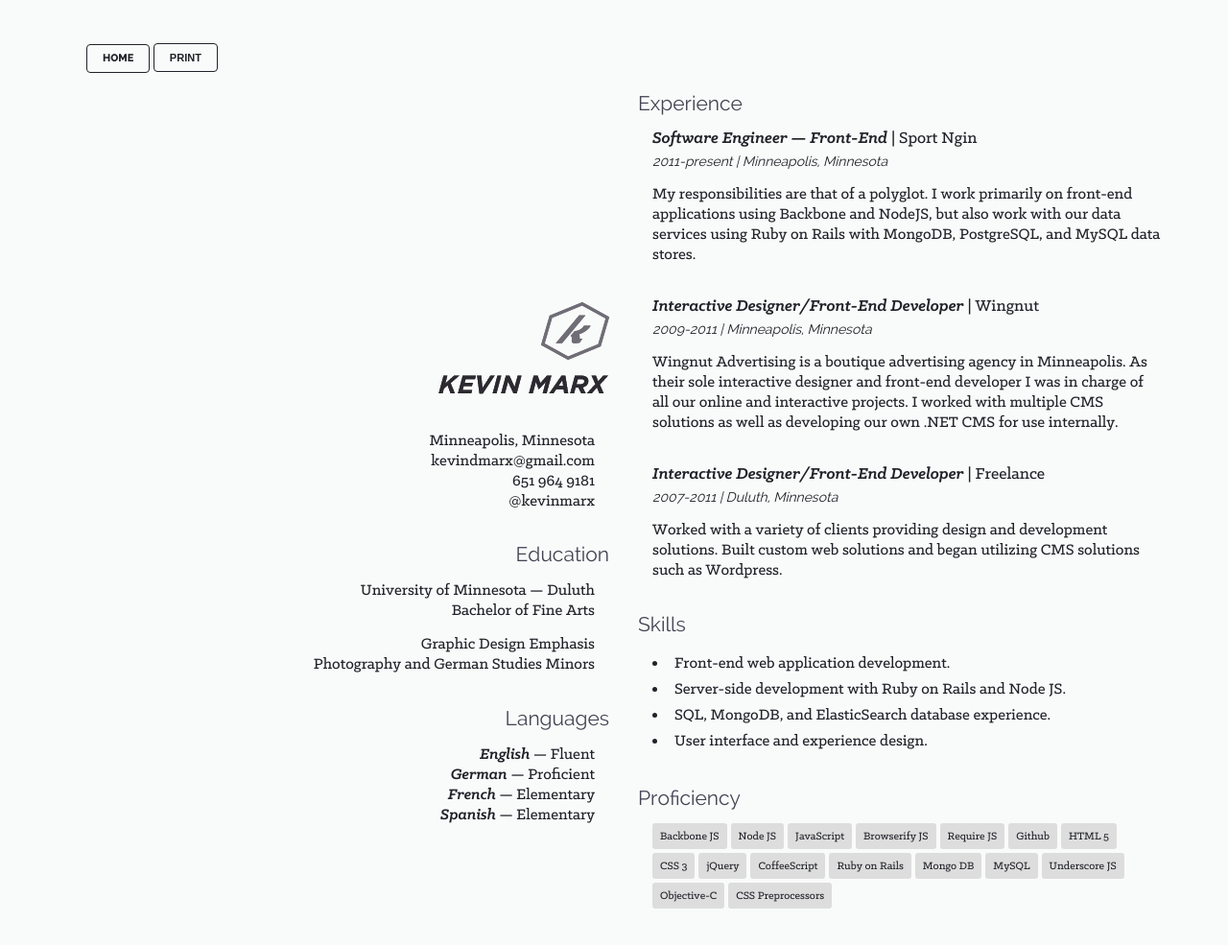
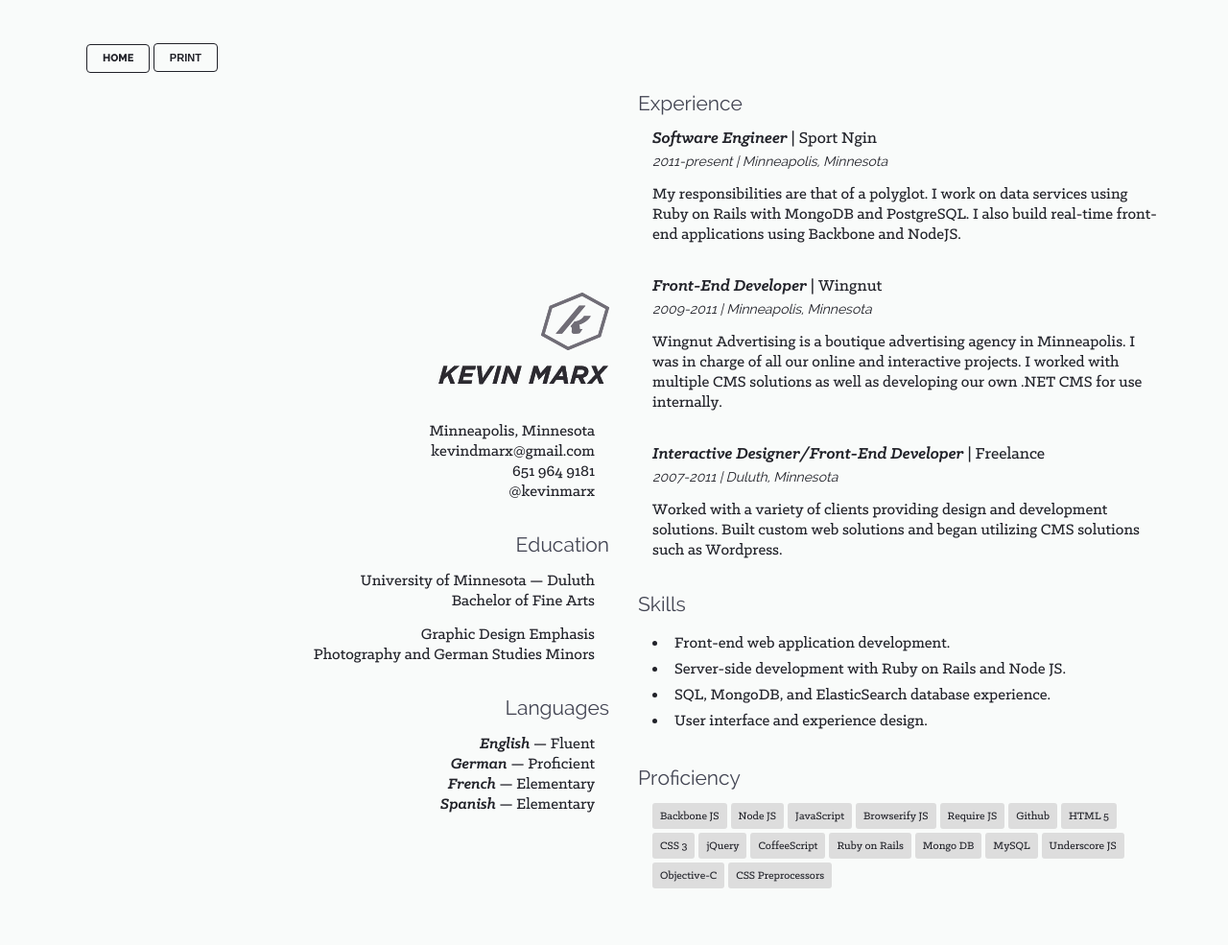
Before and after one commit to kevinmarx/kevinmarx.github.io, a Jekyll site: the page built from cv.html, in a window 1280 px wide. Shown: the whole page at 96% size. Built offline with Jekyll 4.4.1, drawn with Linux system fonts in a browser that asks for light colours; nearby versions of some CDN libraries; Markdown is read by kramdown in place of the engine named in the settings; after the commit the page ends 964 px from its top, so only the background shows below that.

Commit message:
updated cv

```diff
--- a/cv.html
+++ b/cv.html
@@ -62,22 +62,20 @@ title: Curriculum Vitae
           </header>
 
           <div class="column x100 el">
-            <h1><strong>Software Engineer &mdash; Front-End</strong> | Sport Ngin</h1>
+            <h1><strong>Software Engineer</strong> | Sport Ngin</h1>
             <h2>2011-present | Minneapolis, Minnesota</h2>
             <p>
-              My responsibilities are that of a polyglot. I work primarily on front-end applications using
-              Backbone and NodeJS, but also work with our data services using Ruby on Rails with MongoDB, PostgreSQL,
-              and MySQL data stores.
+              My responsibilities are that of a polyglot. I work on data services using Ruby on Rails with MongoDB and PostgreSQL.
+              I also build real-time front-end applications using Backbone and NodeJS.
             </p>
           </div>
 
           <div class="column x100 el">
-            <h1><strong>Interactive Designer/Front-End Developer</strong> | Wingnut</h1>
+            <h1><strong>Front-End Developer</strong> | Wingnut</h1>
             <h2>2009-2011 | Minneapolis, Minnesota</h2>
             <p>
               Wingnut Advertising is a boutique advertising agency in Minneapolis.
-              As their sole interactive designer and front-end developer I was in charge of
-              all our online and interactive projects. I worked with multiple CMS solutions as well
+              I was in charge of all our online and interactive projects. I worked with multiple CMS solutions as well
               as developing our own .NET CMS for use internally.
             </p>
           </div>
```
